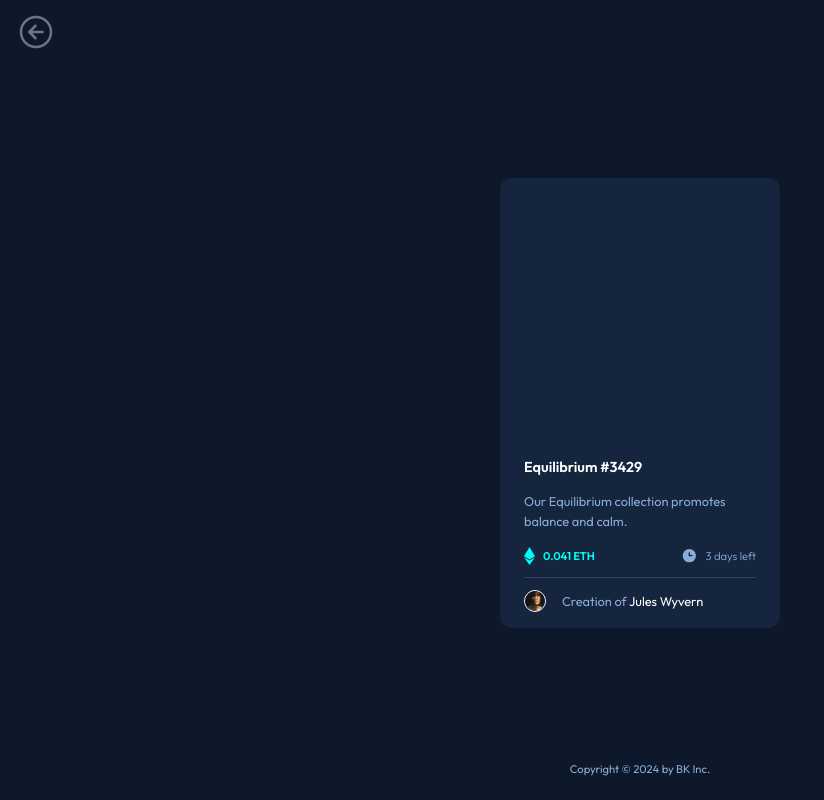
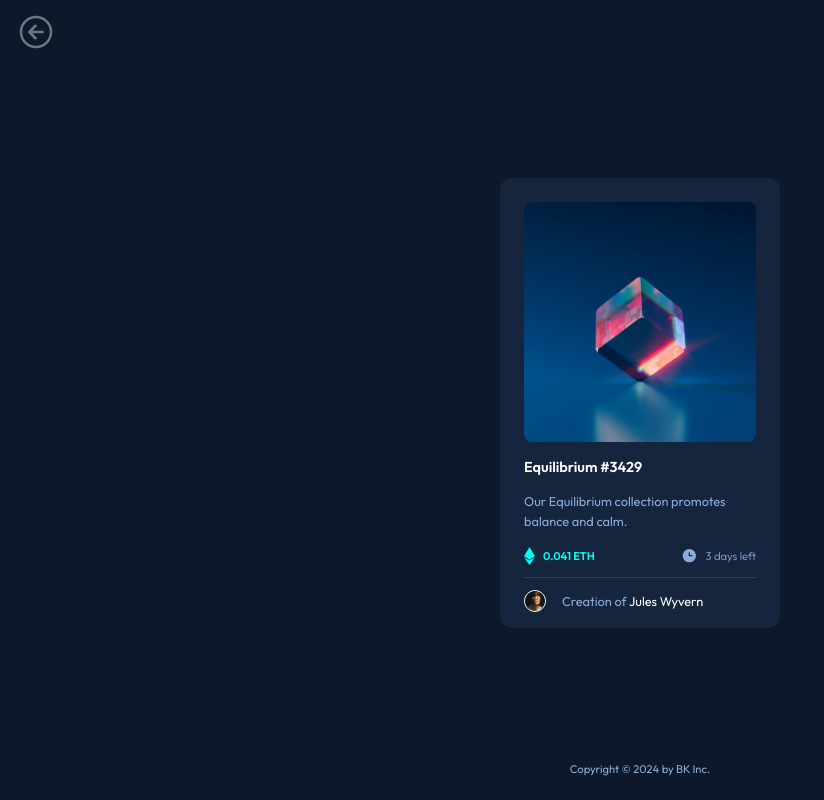
Before and after one commit to Bkukhalashvili/Frontend-Mentor-Challenges.github.io, a website with bundled scripts: page challenges/01_nft-preview-card/01_index.html in a window 1280 px wide. Shown: the whole page, without its empty margins (0-824 px from the left). Built offline with nearby package versions, Linux system fonts and the light colour scheme.

Commit message:
nft image was not showing - fixed

```diff
--- a/challenges/01_nft-preview-card/scss/01_style.scss
+++ b/challenges/01_nft-preview-card/scss/01_style.scss
@@ -60,7 +60,7 @@
   width: 35rem;
 
   &__image-container {
-    background-image: url(./images/image-equilibrium.jpg);
+    background-image: url(../images/image-equilibrium.jpg);
     background-size: cover;
     background-position: center;
     border-radius: 1rem;
```
Also changed, not shown: challenges/01_nft-preview-card/css/01_style.css.
